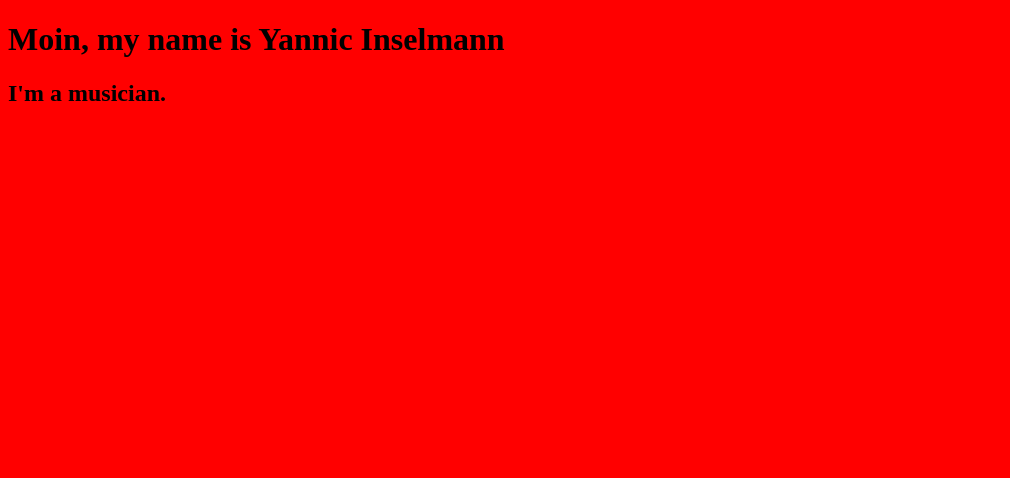
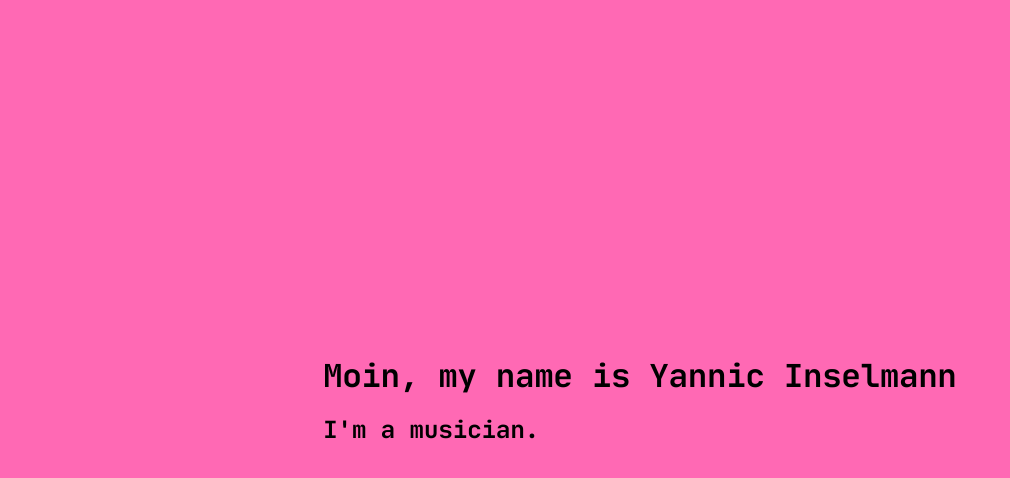
Before and after one commit to yanniz0r/Inseldu.de, a Next.js app: page / in a window 1280 px wide. Shown: the top 478 px of the page, without its empty margins (0-1010 px from the left). Built offline with nearby package versions, Linux system fonts and the light colour scheme.

Commit message:
feat: some initial styling i guess

```diff
--- a/components/global-styles.ts
+++ b/components/global-styles.ts
@@ -1,7 +1,12 @@
-import { createGlobalStyle } from "styled-components";
+import { createGlobalStyle } from 'styled-components';
 
 export const GlobalStyles = createGlobalStyle`
-    body {
-        background: red;
+    @font-face {
+        font-family: "JetBrains Mono";
+        src: url('/fonts/JetBrainsMono-Bold.woff2') format('woff2');
+    }
+
+    body {
+        font-family: "JetBrains Mono"
     }
 `;
--- a/package.json
+++ b/package.json
@@ -11,7 +11,8 @@
     "next": "9.2.1",
     "react": "16.12.0",
     "react-dom": "16.12.0",
-    "styled-components": "^5.0.1"
+    "styled-components": "^5.0.1",
+    "styled-normalize": "^8.0.7"
   },
   "devDependencies": {
     "@types/next": "^9.0.0",
--- a/pages/_app.tsx
+++ b/pages/_app.tsx
@@ -1,12 +1,14 @@
 import React from 'react';
 import NextApp from 'next/app';
 import { GlobalStyles } from '../components/global-styles';
+import { Normalize } from 'styled-normalize';
 
 export default class App extends NextApp {
 
     render() {
         const { Component } = this.props;
         return <>
+            <Normalize/>
             <GlobalStyles/>
             <Component/>
         </>;
--- a/pages/index.tsx
+++ b/pages/index.tsx
@@ -1,6 +1,20 @@
 import React from 'react'
 import Head from 'next/head'
 import { PseudoTyper } from '../components/pseudo-typer'
+import styled from 'styled-components'
+
+const FullSizeContainer = styled.div`
+	min-width: 100vw;
+	min-height: 100vh;
+	background: hotpink;
+	display: flex;
+	justify-content: space-around;
+	align-items: center;
+`;
+
+const Headlines = styled.div`
+	padding: 2rem;
+`;
 
 const thingsThatYanniz0rIs = [
 	"software developer",
@@ -16,8 +30,12 @@ const Home = () => (
 			<title>Yannic Inselmann</title>
 			<link rel="icon" href="/favicon.ico" />
 		</Head>
-		<h1>Moin, my name is Yannic Inselmann</h1>
-		<h2>I'm a <PseudoTyper words={thingsThatYanniz0rIs}/>.</h2>
+		<FullSizeContainer>
+			<Headlines>
+				<h1>Moin, my name is Yannic Inselmann</h1>
+				<h2>I'm a <PseudoTyper words={thingsThatYanniz0rIs}/>.</h2>
+			</Headlines>
+		</FullSizeContainer>
 	</div>
 )
 
```
Also changed, not shown: 1 other file (tests, documents, lock files or other folders).
